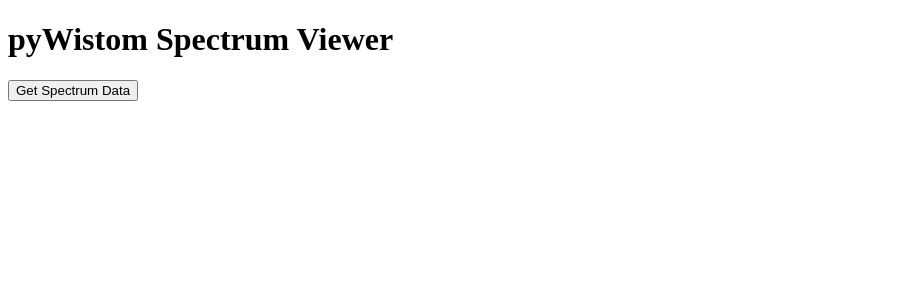
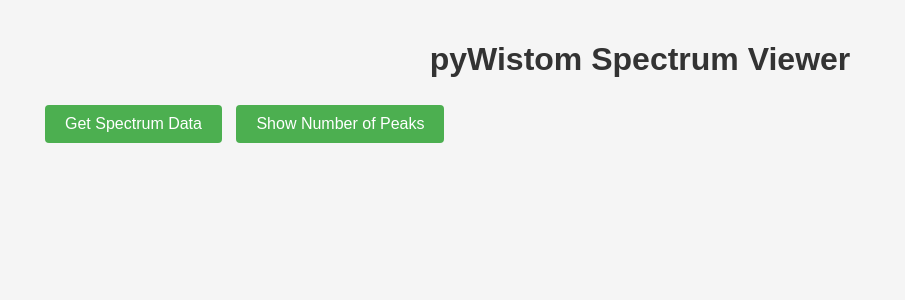
Before and after one commit to ldcn/pyWistom, a Flask app: page / in a window 1280 px wide. Shown: the top 300 px of the page, without its empty margins (0-905 px from the left). Run offline with Flask 3, Linux system fonts and the light colour scheme.

Commit message:
add test show peaks function

```diff
--- a/app.py
+++ b/app.py
@@ -1,17 +1,20 @@
+import base64
+import io
+import numpy as np
+import matplotlib.pyplot as plt
 from flask import Flask, render_template, jsonify
 from pyWistom import WistomClient, COMMAND_ID
 from wistomconfig import HOST, PORT, USER_ID, PASSWORD
 import matplotlib
 matplotlib.use('Agg')  # Use non-interactive backend
-import matplotlib.pyplot as plt
-import io
-import base64
 
 app = Flask(__name__)
+
 
 @app.route('/')
 def index():
     return render_template('index.html')
+
 
 @app.route('/spectrum')
 def get_spectrum():
@@ -27,9 +30,9 @@ def get_spectrum():
                 # Create plot
                 plt.figure(figsize=(10, 6))
                 plt.plot(values)
-                plt.title("Spectrum Data")
-                plt.xlabel("Index")
-                plt.ylabel("Value")
+                plt.title("Sensor Spectrum")
+                plt.xlabel("Frequency [GHz]")
+                plt.ylabel("Reflectivity [dB]")
                 plt.grid(True)
 
                 # Save plot to base64 string
@@ -50,5 +53,39 @@ def get_spectrum():
     except Exception as e:
         return jsonify({'success': False, 'error': str(e)})
 
+
+@app.route('/peaks')
+def get_peaks():
+    try:
+        with WistomClient(HOST, PORT, USER_ID, PASSWORD) as client:
+            login_response = client.login()
+            spectrum_data = client.custom_api_request(
+                COMMAND_ID['GET'], b'WSNS', b'DATA', bytes.fromhex("0a01"))
+
+            if 'response' in spectrum_data and 'spectrum_data_values' in spectrum_data['response']:
+                values = np.array(
+                    spectrum_data['response']['spectrum_data_values'])
+
+                # Simple peak detection using numpy
+                # Find peaks that are above the mean + 1 standard deviation
+                threshold = np.mean(values) + np.std(values)
+                peaks = []
+                for i in range(1, len(values) - 1):
+                    if values[i] > values[i-1] and values[i] > values[i+1] and values[i] > threshold:
+                        peaks.append(i)
+
+                return jsonify({
+                    'success': True,
+                    'peak_count': len(peaks),
+                    'peaks': peaks,
+                    'threshold': float(threshold)
+                })
+            else:
+                return jsonify({'success': False, 'error': 'No spectrum data found'})
+
+    except Exception as e:
+        return jsonify({'success': False, 'error': str(e)})
+
+
 if __name__ == '__main__':
     app.run(debug=True, host='0.0.0.0', port=5000)
--- a/templates/index.html
+++ b/templates/index.html
@@ -3,11 +3,51 @@
 <head>
     <title>pyWistom Web Interface</title>
     <script src="https://code.jquery.com/jquery-3.6.0.min.js"></script>
+    <style>
+        body {
+            font-family: Arial, sans-serif;
+            max-width: 1200px;
+            margin: 0 auto;
+            padding: 20px;
+            background-color: #f5f5f5;
+        }
+        h1 {
+            color: #333;
+            text-align: center;
+        }
+        button {
+            background-color: #4CAF50;
+            color: white;
+            padding: 10px 20px;
+            border: none;
+            border-radius: 4px;
+            cursor: pointer;
+            margin: 5px;
+            font-size: 16px;
+        }
+        button:hover {
+            background-color: #45a049;
+        }
+        #result, #peakResult {
+            margin: 20px 0;
+        }
+        #plot {
+            text-align: center;
+            margin: 20px 0;
+        }
+        #plot img {
+            max-width: 100%;
+            border: 1px solid #ddd;
+            border-radius: 4px;
+        }
+    </style>
 </head>
 <body>
     <h1>pyWistom Spectrum Viewer</h1>
     <button id="getSpectrum">Get Spectrum Data</button>
+    <button id="getPeaks">Show Number of Peaks</button>
     <div id="result"></div>
+    <div id="peakResult"></div>
     <div id="plot"></div>
 
     <script>
@@ -21,6 +61,23 @@
                 }
             });
         });
+
+        $('#getPeaks').click(function() {
+            $.get('/peaks', function(data) {
+                if (data.success) {
+                    $('#peakResult').html(
+                        '<div style="background-color: #f0f8ff; padding: 10px; border-radius: 5px; margin: 10px 0;">' +
+                        '<h3>Peak Analysis Results</h3>' +
+                        '<p><strong>Number of peaks found:</strong> ' + data.peak_count + '</p>' +
+                        '<p><strong>Detection threshold:</strong> ' + data.threshold.toFixed(2) + '</p>' +
+                        '<p><strong>Peak positions:</strong> ' + data.peaks.join(', ') + '</p>' +
+                        '</div>'
+                    );
+                } else {
+                    $('#peakResult').html('<p style="color: red;">Error: ' + data.error + '</p>');
+                }
+            });
+        });
     </script>
 </body>
 </html>
```
